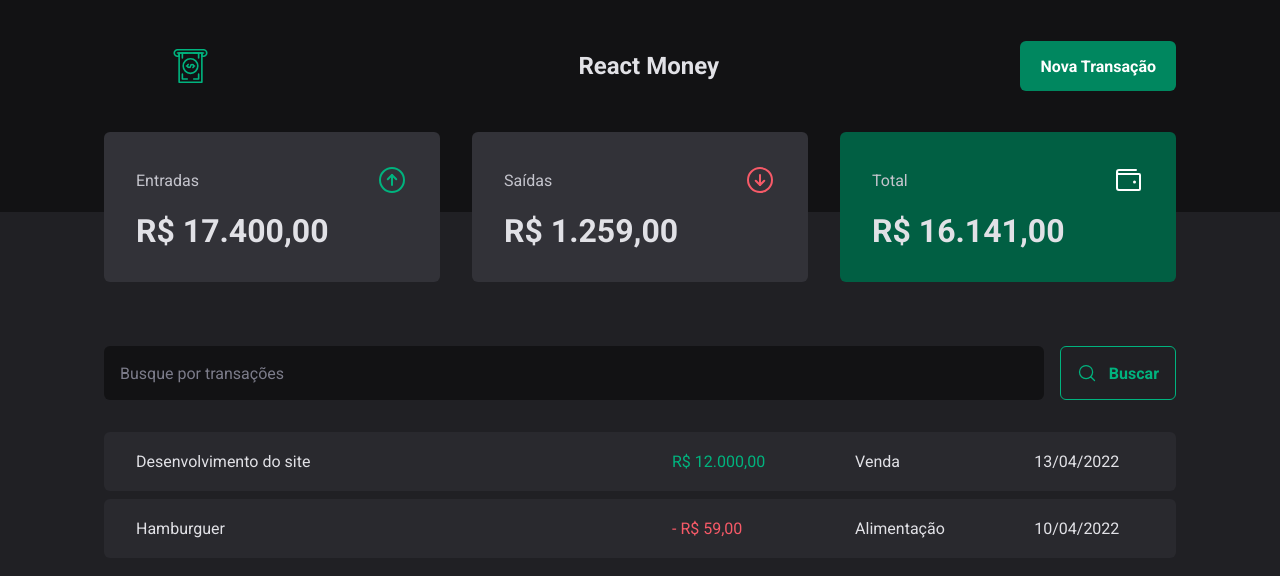
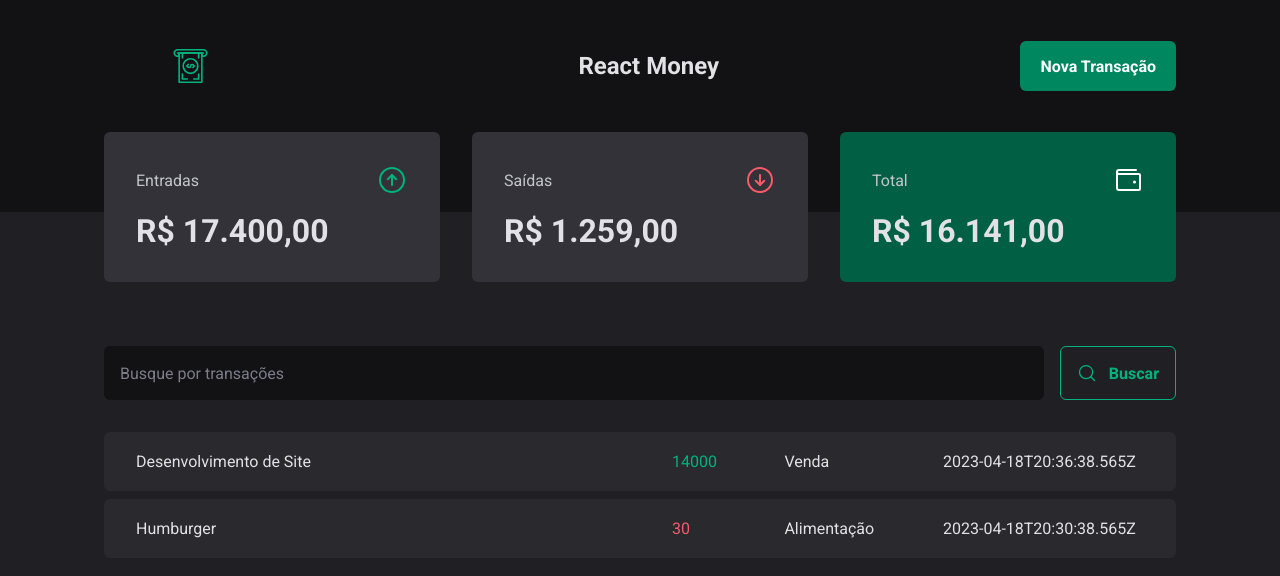
Before and after one commit to emanoelantonio/react-money, a React (Vite) app: page / in a window 1280 px wide. Shown: the top 576 px of the page. Built offline with nearby package versions, Linux system fonts and the light colour scheme; data requests are answered from the project's data file.

Commit message:
refactor: implement server at transactions page

```diff
--- /dev/null
+++ b/server.json
@@ -0,0 +1,20 @@
+{
+  "transactions": [
+    {
+      "id": 1,
+      "description": "Desenvolvimento de Site",
+      "type": "income",
+      "category": "Venda",
+      "price": 14000,
+      "createdAt": "2023-04-18T20:36:38.565Z"
+    },
+    {
+      "id": 2,
+      "description": "Humburger",
+      "type": "outcome",
+      "category": "Alimentação",
+      "price": 30,
+      "createdAt": "2023-04-18T20:30:38.565Z"
+    }
+  ]
+}
--- a/src/pages/Transactions/index.tsx
+++ b/src/pages/Transactions/index.tsx
@@ -1,38 +1,55 @@
+import { useEffect, useState } from 'react'
 import { Header } from '../../components/Header'
 import { Summary } from '../../components/Summary'
 import { SearchForm } from './components/SearchForm'
 import * as S from './styles'
 
+interface TransactionsProps {
+  id: string;
+  description: string;
+  type: 'income' | 'outcome';
+  category: string;
+  price: number;
+  createdAt: string;
+}
+
 export const Transactions = () => {
+  const [transactions, setTransactions] = useState<TransactionsProps[]>([])
+
+  async function loadTransactions() {
+    const response = await fetch('http://localhost:3333/transactions')
+    const data = await response.json()
+
+    setTransactions(data)
+  }
+
+  useEffect(() => {
+    loadTransactions()
+  }, [])
+
   return (
     <div>
       <Header />
       <Summary />
 
       <S.Container>
-        <SearchForm/>
+        <SearchForm />
         <S.TransactionsTable>
           <tbody>
-            <tr>
-              <td width="50%">Desenvolvimento do site</td>
-              <td>
-                <S.PriceHightLight variant='income'>
-                R$ 12.000,00
-                </S.PriceHightLight>
-              </td>
-              <td>Venda</td>
-              <td>13/04/2022</td>
-            </tr>
-            <tr>
-              <td width="50%">Hamburguer</td>
-              <td>
-                <S.PriceHightLight variant='outcome'>
-                - R$ 59,00
-                </S.PriceHightLight>
-              </td>
-              <td>Alimentação</td>
-              <td>10/04/2022</td>
-            </tr>
+            {transactions.map((transaction) => {
+              return (
+                <tr key={transaction.id}>
+                  <td width="50%">{transaction.description}</td>
+                  <td>
+                    <S.PriceHightLight variant={transaction.type}>
+                      {transaction.price}
+                    </S.PriceHightLight>
+                  </td>
+                  <td>{transaction.category}</td>
+                  <td>{transaction.createdAt}</td>
+                </tr>
+              )
+            })}
           </tbody>
         </S.TransactionsTable>
       </S.Container>
```
